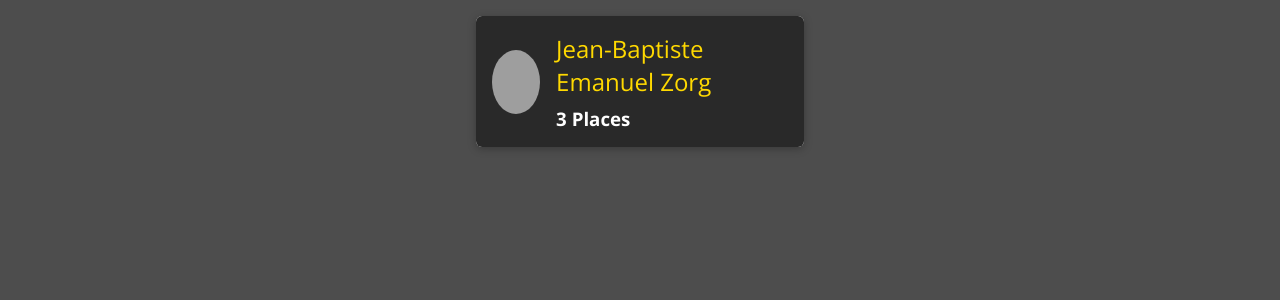
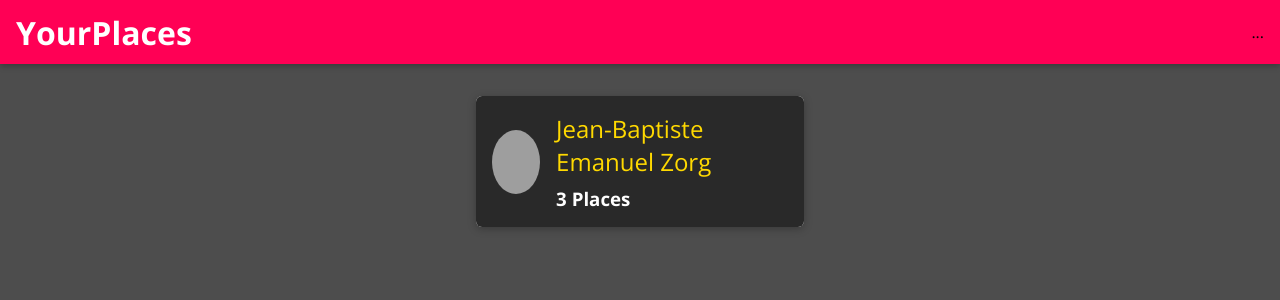
Before and after one commit to PhatKiwi/places, a React (Create React App) app: page / in a window 1280 px wide. Shown: the top 300 px of the page. Built offline with nearby package versions, Linux system fonts and the light colour scheme; grey boxes are pictures that could not be loaded.

Commit message:
initial nav setup

```diff
--- a/src/App.js
+++ b/src/App.js
@@ -6,17 +6,21 @@
   Navigate,
 } from "react-router-dom";
 
+import MainNavigation from "./shared/components/Navigation/MainNavigation";
 import Users from "./user/pages/Users";
 import NewPlace from "./places/pages/Place";
 
 function App() {
   return (
     <Router>
-      <Routes>
-        <Route path="/" exact element={<Users />} />
-        <Route path="/places/new" exact element={<NewPlace />} />
-        <Route path="*" element={<Navigate to="/" replace />} />
-      </Routes>
+      <MainNavigation />
+      <main>
+        <Routes>
+          <Route path="/" exact element={<Users />} />
+          <Route path="/places/new" exact element={<NewPlace />} />
+          <Route path="*" element={<Navigate to="/" replace />} />
+        </Routes>
+      </main>
     </Router>
   );
 }
--- /dev/null
+++ b/src/shared/components/Navigation/MainHeader.css
@@ -0,0 +1,23 @@
+.main-header {
+  width: 100%;
+  height: 4rem;
+  display: flex;
+  align-items: center;
+  position: fixed;
+  top: 0;
+  left: 0;
+  background: #ff0055;
+  box-shadow: 0 2px 6px rgba(0, 0, 0, 0.26);
+  padding: 0 1rem;
+  z-index: 5;
+}
+
+main {
+  margin-top: 5rem;
+}
+
+@media (min-width: 768px) {
+  .main-header {
+    justify-content: space-between;
+  }
+}
--- /dev/null
+++ b/src/shared/components/Navigation/MainHeader.js
@@ -0,0 +1,7 @@
+import React from "react";
+
+import "./MainHeader.css";
+
+export default function MainHeader(props) {
+  return <header className="main-header">{props.children}</header>;
+}
--- /dev/null
+++ b/src/shared/components/Navigation/MainNavigation.css
@@ -0,0 +1,45 @@
+.main-navigation__menu-btn {
+  width: 3rem;
+  height: 3rem;
+  background: transparent;
+  border: none;
+  display: flex;
+  flex-direction: column;
+  justify-content: space-around;
+  margin-right: 2rem;
+  cursor: pointer;
+}
+
+.main-navigation__menu-btn span {
+  display: block;
+  width: 3rem;
+  height: 2.5px;
+  background: white;
+}
+
+.main-navigation__title {
+  color: white;
+}
+
+.main-navigation__title a {
+  text-decoration: none;
+  color: white;
+}
+
+.main-navigation__header-nav {
+  display: none;
+}
+
+.main-navigation__drawer-nav {
+  height: 100%;
+}
+
+@media (min-width: 768px) {
+  .main-navigation__menu-btn {
+    display: none;
+  }
+
+  .main-navigation__header-nav {
+    display: block;
+  }
+}
--- /dev/null
+++ b/src/shared/components/Navigation/MainNavigation.js
@@ -0,0 +1,21 @@
+import React from "react";
+import { Link } from "react-router-dom";
+
+import MainHeader from "./MainHeader";
+import "./MainNavigation.css";
+
+export default function MainNavigation() {
+  return (
+    <MainHeader>
+      <button className="main-navigation__menu-btn">
+        <span />
+        <span />
+        <span />
+      </button>
+      <h1 className="main-navigation__title">
+        <Link to="/">YourPlaces</Link>
+      </h1>
+      <nav>...</nav>
+    </MainHeader>
+  );
+}
--- a/src/user/components/UsersList.js
+++ b/src/user/components/UsersList.js
@@ -1,13 +1,16 @@
 import React from "react";
 
+import UserItem from "./UserItem";
+import Card from "../../shared/components/UIElements/Card";
 import "./UsersList.css";
-import UserItem from "./UserItem";
 
 export default function UsersList(props) {
   if (props.items.length === 0) {
     return (
       <div className="center">
-        <h2>No users found.</h2>
+        <Card>
+          <h2>No users found.</h2>
+        </Card>
       </div>
     );
   }
```
Also changed, not shown: src/shared/components/Navigation/NavLinks.css (added), src/shared/components/Navigation/NavLinks.js (added), src/shared/components/Navigation/SideDrawer.css (added), src/shared/components/Navigation/SideDrawer.js (added).
